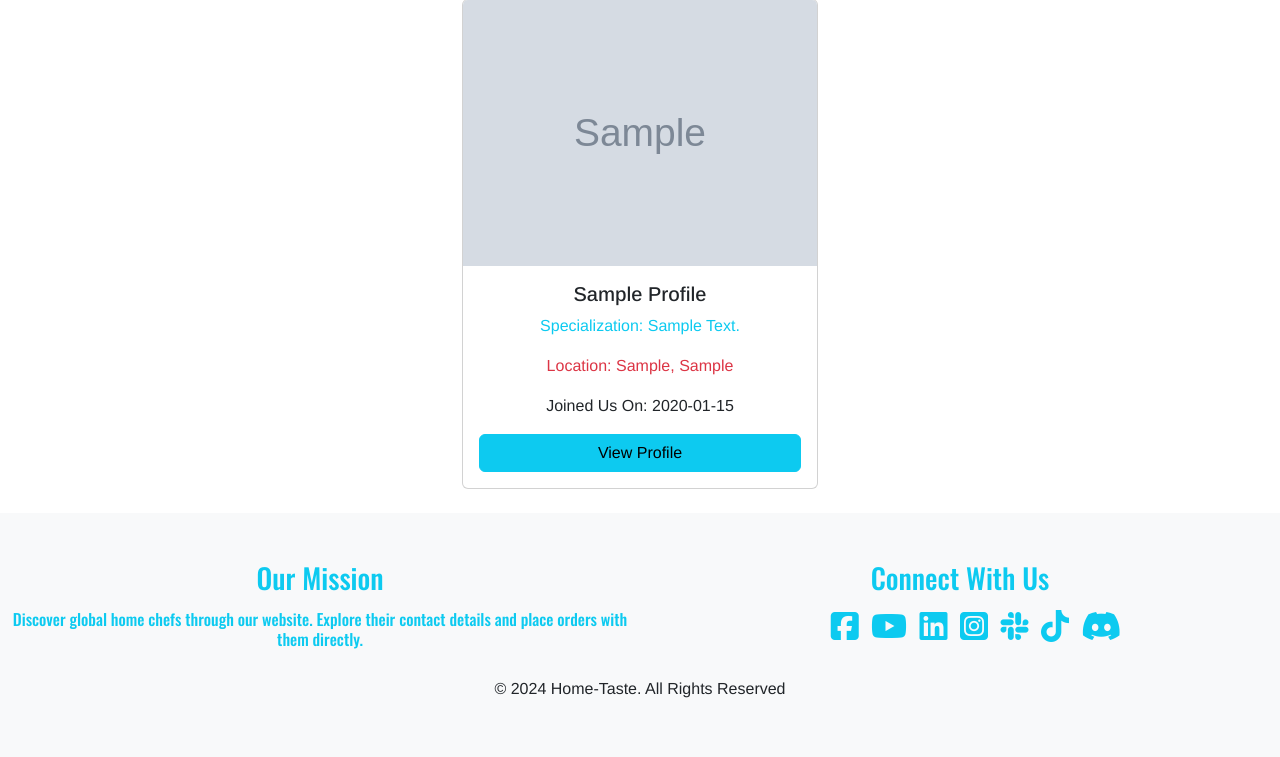
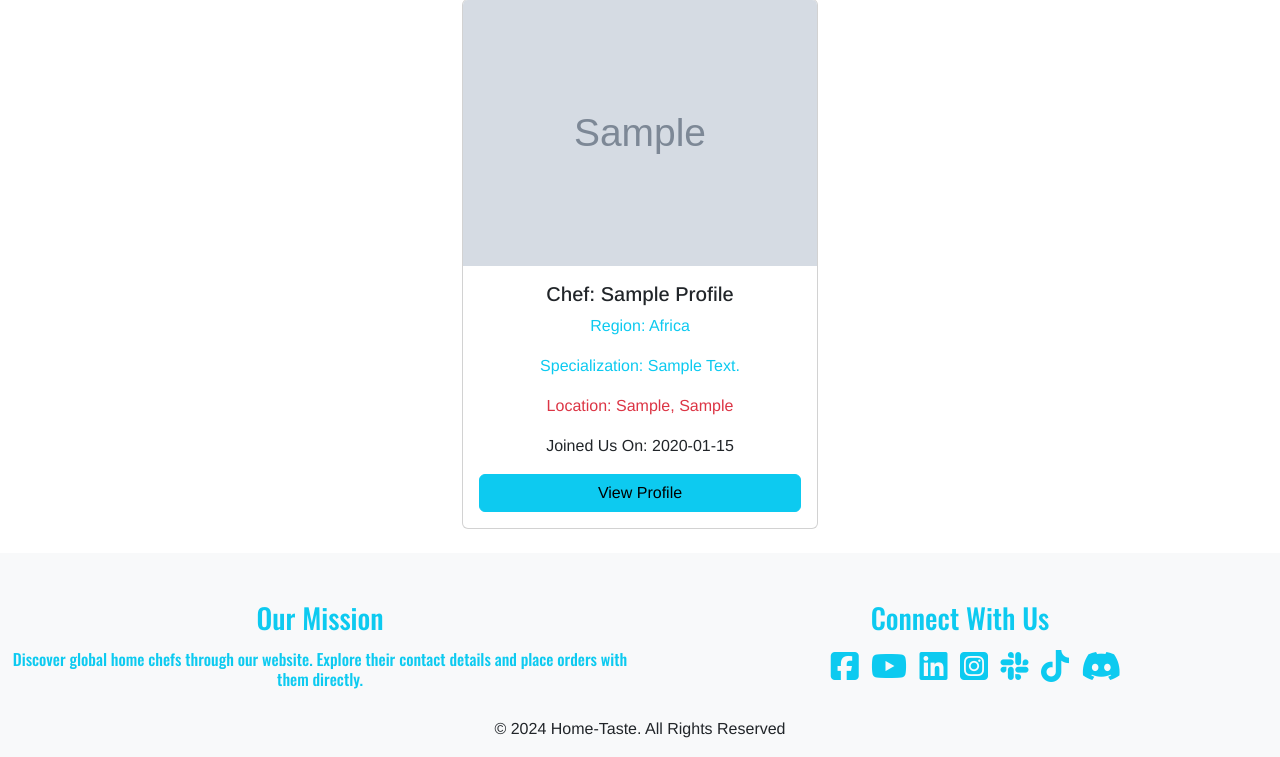
Before and after one commit to alakeldev/home-taste-app, a Django app: page /chefs/ in a window 1280 px wide. Shown: the part 183-940 px from the top of the page. Before the commit the page ends 881 px from the top, so only its background shows below. Run offline with Django 5.2, Linux system fonts and the light colour scheme; tables that the repository leaves empty hold one stand-in row (values such as "Sample post"); grey boxes marked "Sample" are stand-in pictures; some libraries are stand-ins or nearby versions.

Commit message:
add region line inside chef card inside chefs/chefs.html page

```diff
--- a/chefs/templates/chefs.html
+++ b/chefs/templates/chefs.html
@@ -29,7 +29,8 @@
                 <img src="{% static 'images/default.jpg' %}" class="card-img-top" alt="No Photo">
                 {% endif %}
                 <div class="card-body text-center text-capitalize d-flex flex-column">
-                    <p class="card-title h5 font-weight-bold">{{ chef.profile.name }}</p>
+                    <p class="card-title h5 font-weight-bold">Chef: {{ chef.profile.name }}</p>
+                    <p class="card-text text-info">Region: {{ chef.profile.Region }}</p>
                     <p class="card-text text-info">Specialization: {{ chef.profile.cuisine_specialization }}</p>
                     <p class="card-text text-danger">Location: {{ chef.profile.country }}, {{ chef.profile.city }}</p>
                     <p class="card-text">Joined Us On: {{ chef.profile.created_on|date:"Y-m-d" }}</p>
```
